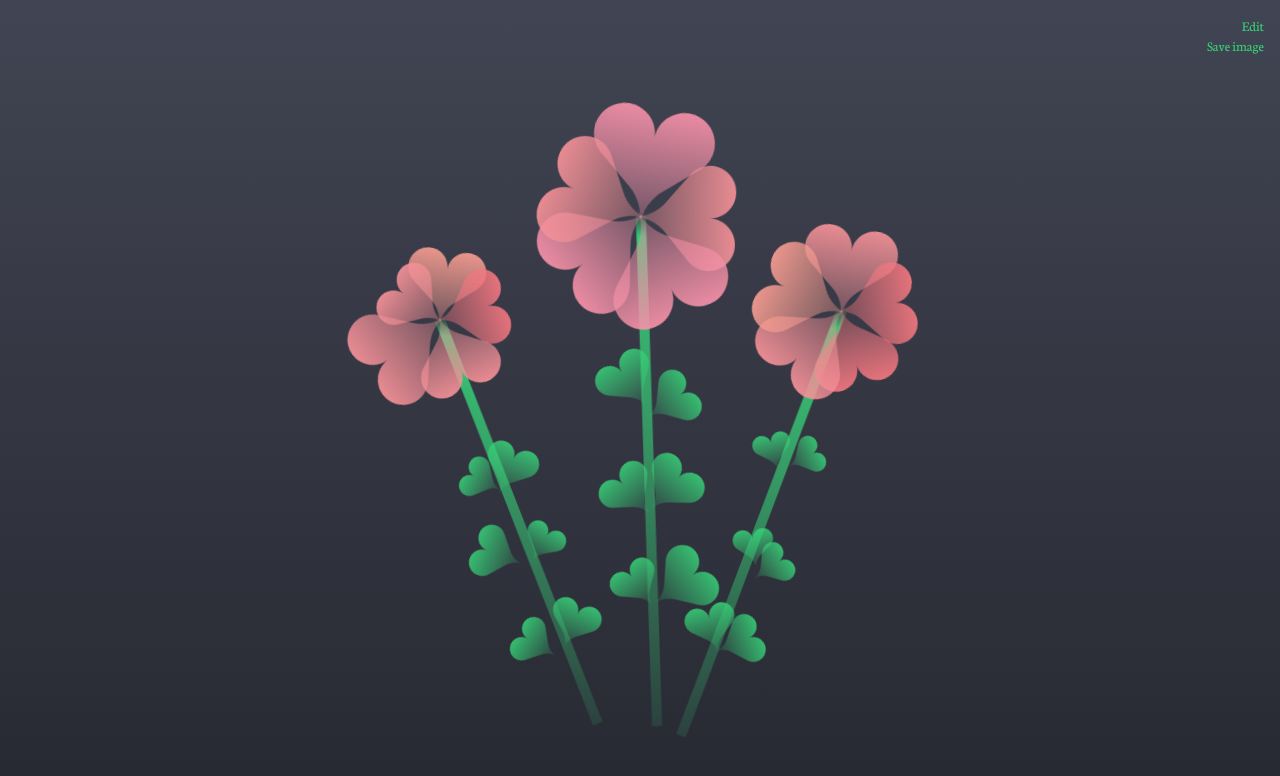
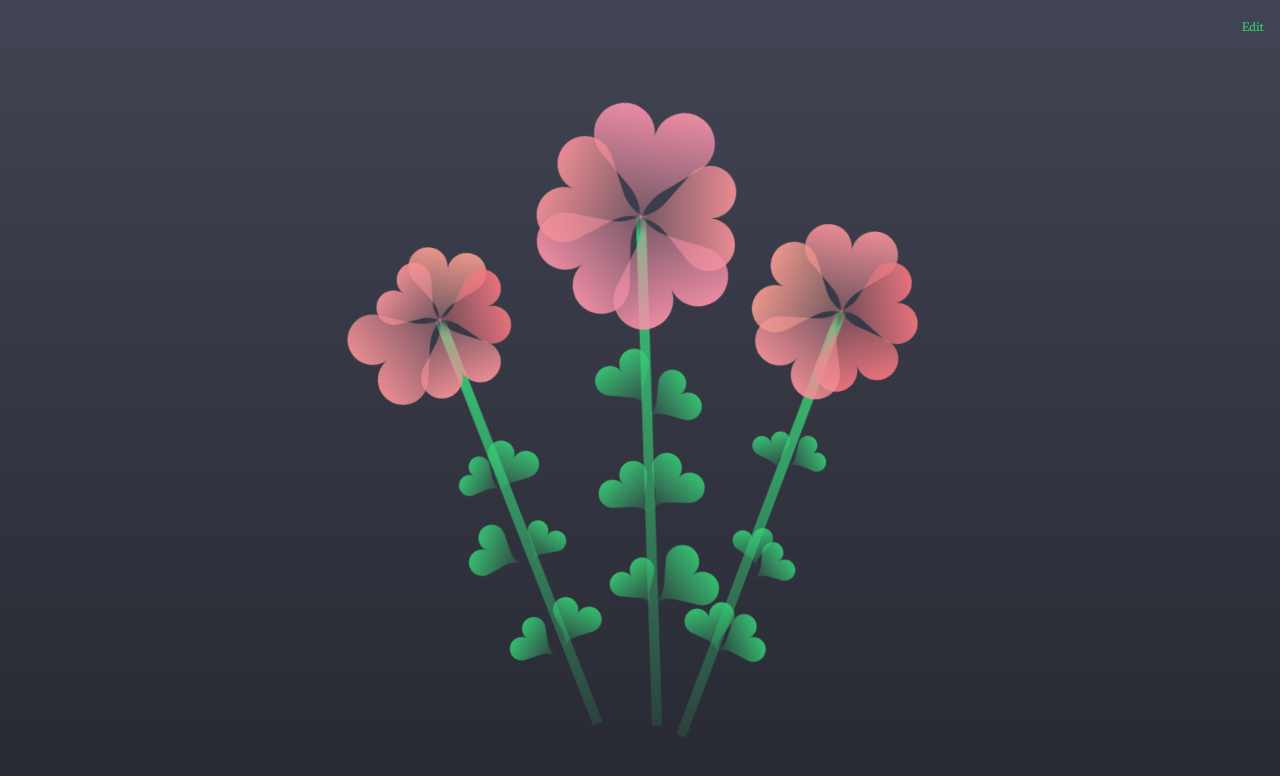
Before and after one commit to Natouche68/hearted-flowers, a SvelteKit app: page / in a window 1280 px wide. Shown: the top 776 px of the page. Built offline with nearby package versions, Linux system fonts and the light colour scheme.

Commit message:
Remove puppeteer, don't work on Vercel

```diff
--- a/src/lib/Flower.svelte
+++ b/src/lib/Flower.svelte
@@ -1,5 +1,5 @@
 <script lang="ts">
-	import { currentColorTheme, noAnimations } from "./colorThemes";
+	import { currentColorTheme } from "./colorThemes";
 	import Heart from "./Heart.svelte";
 
 	type Props = {
@@ -23,7 +23,7 @@
 
 <g
 	transform-origin="{flower?.base.x ?? 0} {flower?.base.y ?? 0}"
-	class={$noAnimations ? "" : "flower"}
+	class="flower"
 	style="--rotation-duration: {8 + Math.random() * 4}s;"
 >
 	<line
--- a/src/lib/Heart.svelte
+++ b/src/lib/Heart.svelte
@@ -1,6 +1,4 @@
 <script lang="ts">
-	import { noAnimations } from "./colorThemes";
-
 	type Props = {
 		x: number;
 		y: number;
@@ -32,7 +30,7 @@
 		d="M50 28.3902V23.5923ZM50 24.8415C50 11.1195 61.1905 0 75 0C88.8095 0 100 11.2709 100 24.9929C100 32.3743 96.7286 39.4482 91.0476 44.2131L64.1095 66.8117C59.689 70.5206 56.1363 75.1434 53.6994 80.3574C51.2624 85.5714 49.9999 91.2511 50 97C50.0001 91.2511 48.7376 85.5714 46.3006 80.3574C43.8637 75.1434 40.311 70.5206 35.8905 66.8117L8.95238 44.2131C6.14698 41.8459 3.89323 38.9008 2.34738 35.582C0.801526 32.2632 0.000557215 28.6499 0 24.9929C0 11.2709 11.1905 0 25 0C38.8095 0 50 11.1195 50 24.8415Z"
 		fill="url(#{fill})"
 		transform-origin="50 97"
-		class={$noAnimations ? "" : "heart"}
+		class="heart"
 		style="--rotation-duration: {4 +
 			Math.random() * 6}s; --apparition-delay: {apparitionDelay}s;"
 	/>
--- a/src/lib/colorThemes.ts
+++ b/src/lib/colorThemes.ts
@@ -54,4 +54,3 @@ export const colorThemes: ColorTheme[] = [
 ];
 
 export const currentColorTheme = writable(colorThemes[0]);
-export const noAnimations = writable(false);
--- a/src/routes/+layout.svelte
+++ b/src/routes/+layout.svelte
@@ -1,11 +1,10 @@
 <script lang="ts">
 	import '../app.css';
-	import { currentColorTheme, colorThemes, noAnimations } from '$lib/colorThemes';
+	import { currentColorTheme, colorThemes } from '$lib/colorThemes';
 
 	let { children, data } = $props();
 
 	currentColorTheme.set(colorThemes[data.colorThemeId]);
-	noAnimations.set(data.noAnimations);
 </script>
 
 <svelte:head>
--- a/src/routes/+layout.ts
+++ b/src/routes/+layout.ts
@@ -2,10 +2,8 @@ import type { LayoutLoad } from "./$types";
 
 export const load: LayoutLoad = async ({ url }) => {
 	const colorThemeId = Number(url.searchParams.get("colorTheme")) ?? 0;
-	const noAnimations = url.searchParams.get("noAnimations") !== null;
 
 	return {
 		colorThemeId,
-		noAnimations,
 	};
 };
--- a/src/routes/+page.svelte
+++ b/src/routes/+page.svelte
@@ -6,10 +6,6 @@
 	let leftFlower = $state<FlowerObject>();
 	let centerFlower = $state<FlowerObject>();
 	let rightFlower = $state<FlowerObject>();
-
-	let width = $state<number>();
-	let height = $state<number>();
-	let scaleFactor = $state<number>();
 
 	onMount(() => {
 		leftFlower = {
@@ -66,12 +62,6 @@
 	}
 </script>
 
-<svelte:window
-	bind:innerWidth={width}
-	bind:innerHeight={height}
-	bind:devicePixelRatio={scaleFactor}
-/>
-
 <div
 	class="h-dvh flex justify-center items-center"
 	style="background: linear-gradient({$currentColorTheme
@@ -101,24 +91,11 @@
 		<Flower flower={rightFlower} />
 	</svg>
 
-	<div
-		id="to-hide"
-		class="fixed top-4 right-4 flex flex-col justify-start items-end"
+	<a
+		href="/edit?colorTheme={getColorThemeIndex()}"
+		class="fixed top-4 right-4 font-serif text-sm"
+		style="color: {$currentColorTheme.leaf};"
 	>
-		<a
-			href="/edit?colorTheme={getColorThemeIndex()}"
-			class="font-serif text-sm"
-			style="color: {$currentColorTheme.leaf};"
-		>
-			Edit
-		</a>
-		<a
-			href="/screenshot?colorTheme={getColorThemeIndex()}&width={width}&height={height}&deviceScaleFactor={scaleFactor}"
-			download="flowers.png"
-			class="font-serif text-sm"
-			style="color: {$currentColorTheme.leaf};"
-		>
-			Save image
-		</a>
-	</div>
+		Edit
+	</a>
 </div>
--- a/src/routes/screenshot/+server.ts
+++ /dev/null
@@ -1,43 +0,0 @@
-import type { RequestHandler } from "./$types";
-import { launch } from "puppeteer";
-
-export const GET: RequestHandler = async ({ url }) => {
-	const width = Number(url.searchParams.get("width")) ?? 1080;
-	const height = Number(url.searchParams.get("height")) ?? 1920;
-	const deviceScaleFactor =
-		Number(url.searchParams.get("deviceScaleFactor")) ?? 1;
-	const colorThemeId = Number(url.searchParams.get("colorTheme")) ?? 0;
-
-	const browser = await launch();
-	const page = await browser.newPage();
-	await page.setViewport({
-		width,
-		height,
-		deviceScaleFactor,
-	});
-
-	await page.goto(`http://${url.host}?colorTheme=${colorThemeId}&noAnimations`);
-
-	await page.evaluate((id) => {
-		const element = document.getElementById(id);
-		if (element) {
-			element.style.display = "none";
-		}
-	}, "to-hide");
-
-	const buffer = await page.screenshot({
-		encoding: "binary",
-		type: "png",
-		fullPage: true,
-	});
-
-	await browser.close();
-
-	return new Response(buffer, {
-		status: 200,
-		headers: {
-			"Content-Type": "image/png",
-			"Content-Disposition": "attachment; filename=flowers.png",
-		},
-	});
-};
```
Also changed, not shown: package.json (+8 -11 lines), 1 other file (tests, documents, lock files or other folders).
